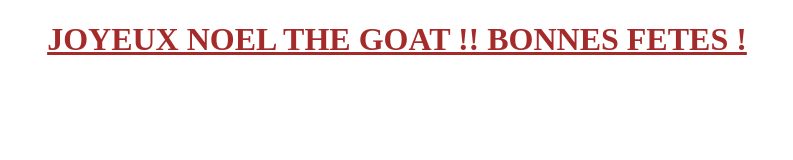
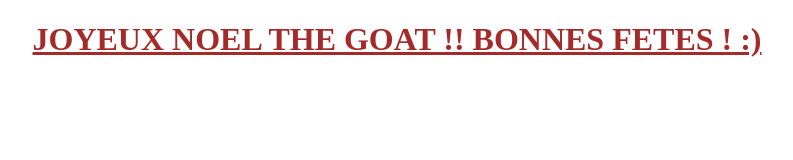
Before and after one commit to YakoM41/DebutGit, a plain HTML site: page DebutGit/index.html in a window 1280 px wide. Shown: the whole page, without its empty margins (243-1036 px from the left). Drawn offline with Linux system fonts and the light colour scheme.

Commit message:
Modification H1

```diff
--- a/DebutGit/index.html
+++ b/DebutGit/index.html
@@ -8,7 +8,7 @@
 <body>
 <div class="Container-Nowel"></div>
 
-<h1> JOYEUX NOEL THE GOAT !! BONNES FETES !</h1>
+<h1> JOYEUX NOEL THE GOAT !! BONNES FETES ! :)</h1>
 
 </body>
 </html>
```
